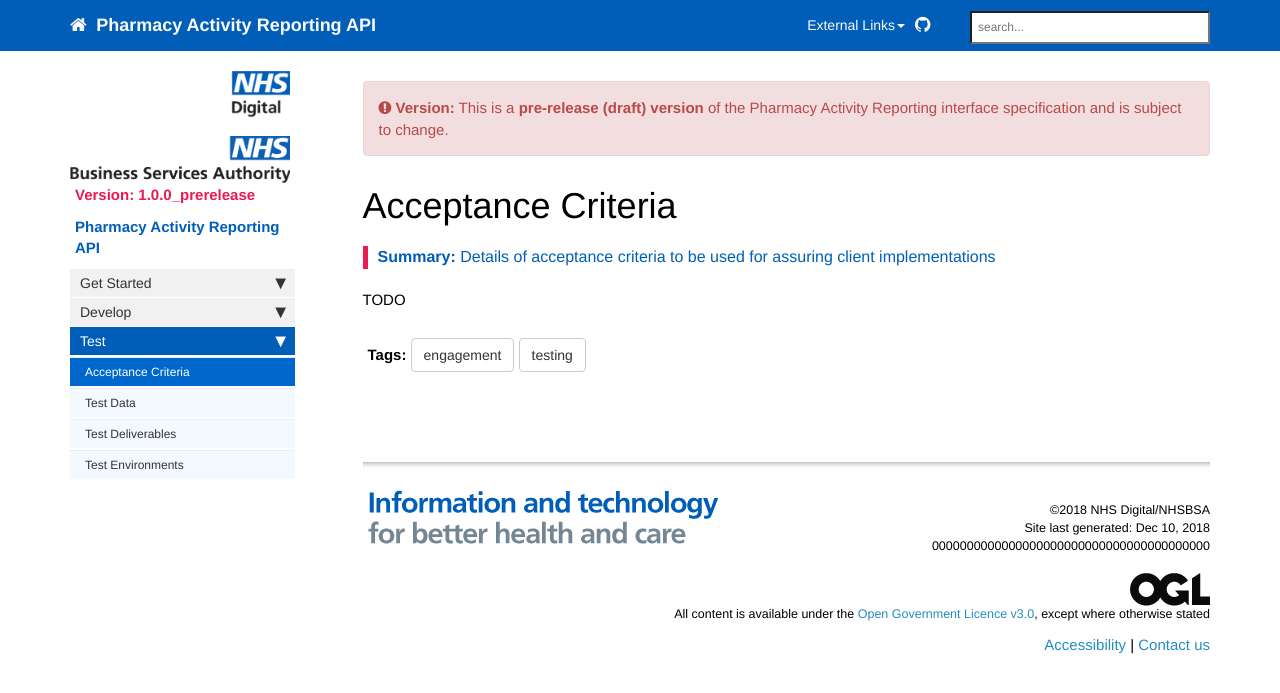
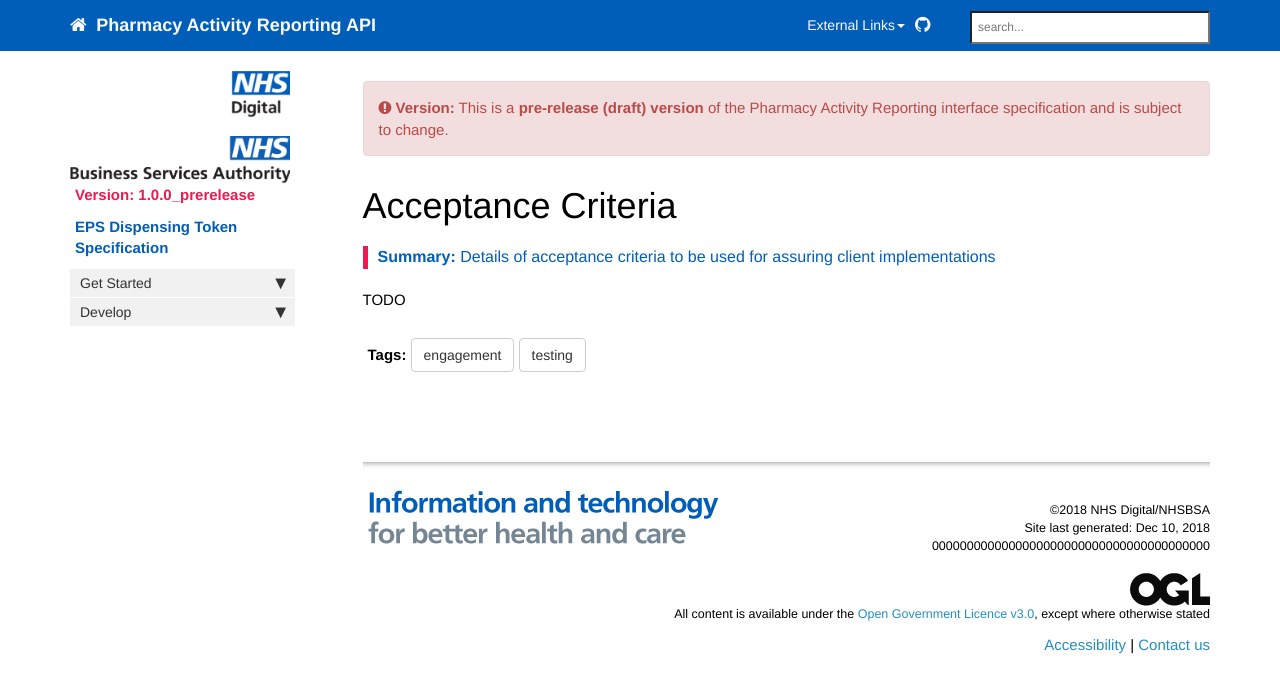
Before and after one commit to nhsconnect/dispensing-token, a Jekyll site: the page built from pages/testing/testing_acceptance_criteria.md, in a window 1280 px wide. Shown: the top 693 px of the page. Built offline with Jekyll 4.4.1, drawn with Linux system fonts in a browser that asks for light colours; nearby versions of some CDN libraries; comment, search, counter and statistics services are not loaded; part of the change alters nothing that is shown.

```diff
--- a/_data/sidebars/overview_sidebar.yml
+++ b/_data/sidebars/overview_sidebar.yml
@@ -1,7 +1,7 @@
 entries:
-- title: Pharmacy Activity Reporting API
-  product: Pharmacy Activity Reporting API<br/>
-  version: v0.0.1
+- title: Electronic Prescription Service
+  product: EPS Dispensing Token Specification<br/>
+  version: v6.0.0
   levels: one
   folders:
 
@@ -10,48 +10,18 @@ entries:
     folderitems:
     - title: Introduction
       url: /index.html
-      output: web
+      output: web, pdf
       type: homepage
 
   - title: Develop
     output: web
     folderitems:
-    - title: Overview
-      url: /development_overview.html
+    - title: Design Considerations
+      url: /design_considerations.html
       output: web
-    - title: User Authentication & Authorization
-      url: /user_auth.html
-      output: web
-    - title: Create a Claim
-      url: /development_create_claim.html
-      output: web
-    - title: View a Claim
-      url: /development_view_claim.html
-      output: web
-    - title: Search Claims
-      url: /development_search_claims.html
-      output: web
-    - title: Cross organisation audit and provenance
-      url: /cross_organisation_audit_and_provenance.html
-      output: web
-    - title: Errors
-      url: /errors.html
-      output: web
-    - title: API Operations Reference
-      url: /api_operations_reference.html
-      output: web
-  - title: Test
-    output: web
-    folderitems:
-    - title: Acceptance Criteria
-      url: /testing_acceptance_criteria.html
-      output: web
-    - title: Test Data
-      url: /testing_data.html
-      output: web
-    - title: Test Deliverables
-      url: /testing_deliverables.html
-      output: web
-    - title: Test Environments
-      url: /testing_environments.html
-      output: web
+    - title: Overprint Specification
+      url: /overprint_specification.html
+      output: web, pdf
+    - title: Right Hand Side
+      url: /right_hand_side.html
+      output: web, pdf
```
